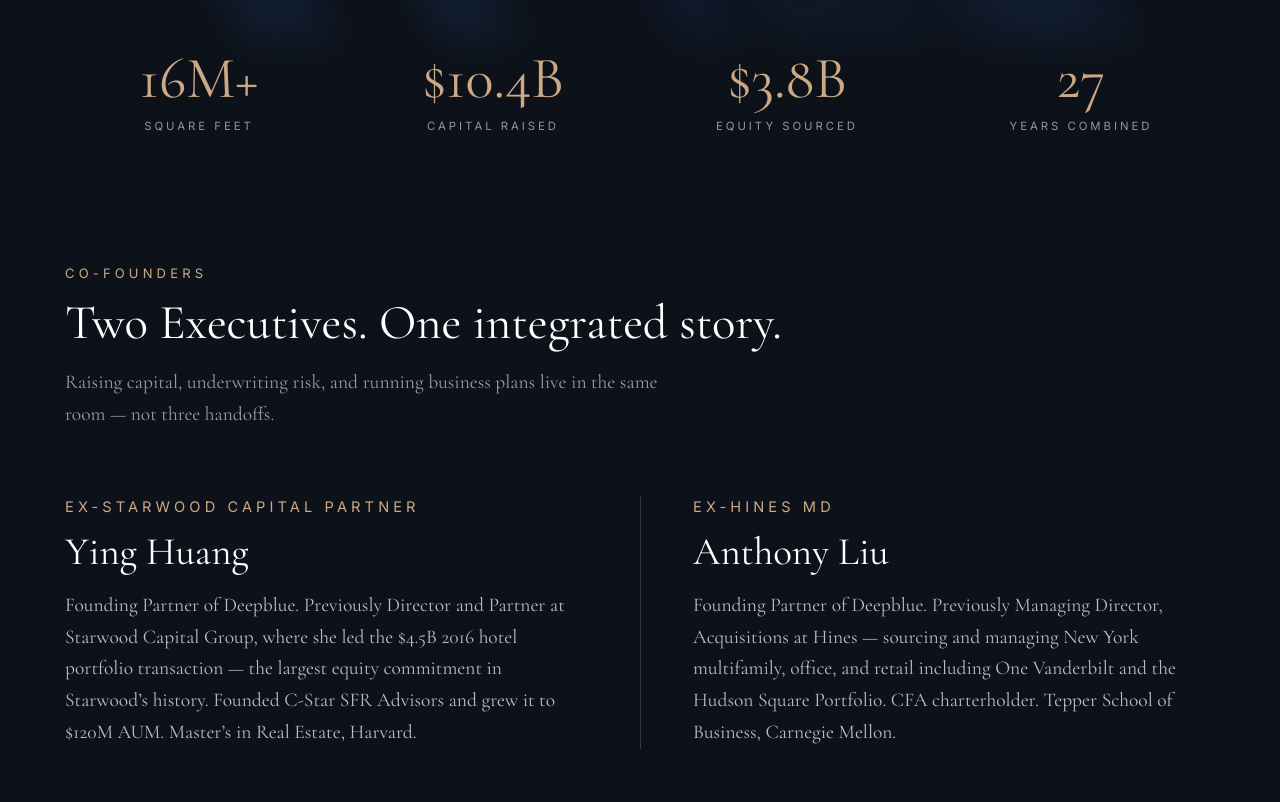
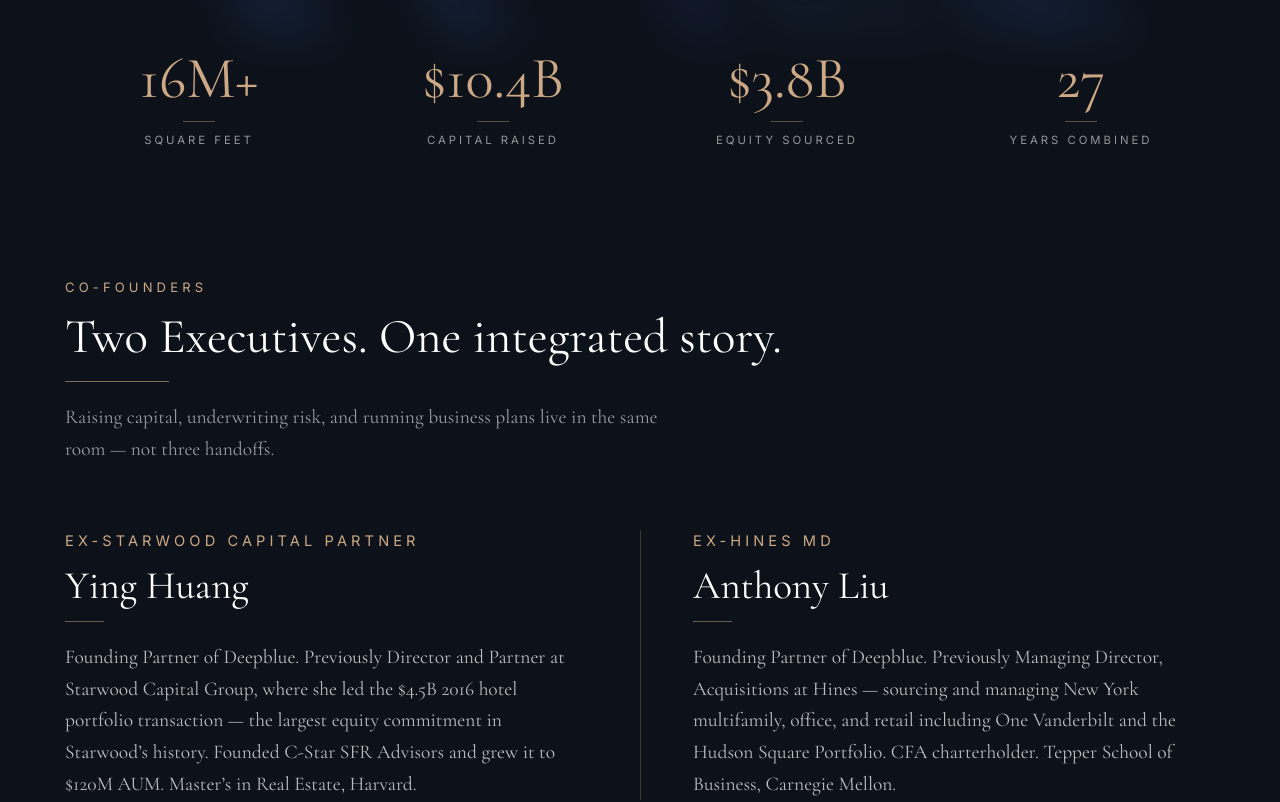
Before and after one commit to erkyky/db-landing, a Next.js app: page /about in a window 1280 px wide. Shown: the part 760-1562 px from the top of the page. Built offline with nearby package versions, Linux system fonts and the light colour scheme.

Commit message:
Update Smooth

```diff
--- a/src/app/about/page.tsx
+++ b/src/app/about/page.tsx
@@ -21,6 +21,14 @@
     y: 0,
     opacity: 1,
     transition: { duration: 0.6, ease: "easeOut" as const },
+  },
+};
+
+const accentRule = {
+  hidden: { scaleX: 0 },
+  visible: {
+    scaleX: 1,
+    transition: { duration: 0.9, ease: "easeOut" as const },
   },
 };
 
@@ -83,14 +91,20 @@
             variants={itemVariants}
           >
             {heroStats.map((stat, i) => (
-              <div key={stat.label} className="text-center">
+              <motion.div
+                key={stat.label}
+                className="group text-center"
+                whileHover={{ y: -4 }}
+                transition={{ duration: 0.3 }}
+              >
                 <p className="font-serif text-5xl text-[#cca885] md:text-6xl lg:text-7xl">
                   <CountUp value={stat.value} delay={1.6 + i * 0.12} />
                 </p>
+                <div className="mx-auto mt-4 h-px w-10 bg-[#cca885]/40 transition-all duration-300 group-hover:w-20 group-hover:bg-[#cca885]" />
                 <p className="mt-3 font-sans text-xs uppercase tracking-[0.26em] text-white/55 md:text-sm">
                   {stat.label}
                 </p>
-              </div>
+              </motion.div>
             ))}
           </motion.div>
         </motion.section>
@@ -115,6 +129,10 @@
           >
             Two Executives. One integrated story.
           </motion.h2>
+          <motion.div
+            className="mt-6 h-px w-24 origin-left bg-[#cca885]/60 md:w-32"
+            variants={accentRule}
+          />
           <motion.p
             className="mt-6 max-w-3xl font-serif text-xl leading-relaxed text-white/58 md:text-2xl"
             variants={itemVariants}
@@ -127,13 +145,19 @@
             className="mt-20 grid gap-16 md:grid-cols-2 md:gap-0"
             variants={itemVariants}
           >
-            <div className="md:pr-16">
+            <motion.div
+              className="group md:pr-16"
+              variants={itemVariants}
+              whileHover={{ y: -4 }}
+              transition={{ duration: 0.3 }}
+            >
               <p className="font-sans text-base uppercase tracking-[0.28em] text-[#cca885] md:text-lg">
                 Ex-Starwood Capital Partner
               </p>
               <h3 className="mt-4 font-serif text-4xl text-white md:text-5xl">
                 Ying Huang
               </h3>
+              <div className="mt-5 h-px w-12 bg-[#cca885]/50 transition-all duration-500 ease-out group-hover:w-24 group-hover:bg-[#cca885]" />
               <p className="mt-6 font-serif text-xl leading-relaxed text-white/72 md:text-2xl">
                 Founding Partner of Deepblue. Previously Director and Partner at
                 Starwood Capital Group, where she led the $4.5B 2016 hotel
@@ -141,14 +165,20 @@
                 Starwood&rsquo;s history. Founded C-Star SFR Advisors and grew
                 it to $120M AUM. Master&rsquo;s in Real Estate, Harvard.
               </p>
-            </div>
-            <div className="md:border-l md:border-[#cca885]/25 md:pl-16">
+            </motion.div>
+            <motion.div
+              className="group md:border-l md:border-[#cca885]/25 md:pl-16"
+              variants={itemVariants}
+              whileHover={{ y: -4 }}
+              transition={{ duration: 0.3 }}
+            >
               <p className="font-sans text-base uppercase tracking-[0.28em] text-[#cca885] md:text-lg">
                 Ex-Hines MD
               </p>
               <h3 className="mt-4 font-serif text-4xl text-white md:text-5xl">
                 Anthony Liu
               </h3>
+              <div className="mt-5 h-px w-12 bg-[#cca885]/50 transition-all duration-500 ease-out group-hover:w-24 group-hover:bg-[#cca885]" />
               <p className="mt-6 font-serif text-xl leading-relaxed text-white/72 md:text-2xl">
                 Founding Partner of Deepblue. Previously Managing Director,
                 Acquisitions at Hines &mdash; sourcing and managing New York
@@ -156,7 +186,7 @@
                 Hudson Square Portfolio. CFA charterholder. Tepper School of
                 Business, Carnegie Mellon.
               </p>
-            </div>
+            </motion.div>
           </motion.div>
         </motion.section>
 
@@ -180,6 +210,10 @@
           >
             Hands-on across the asset classes that shape the strategy.
           </motion.h2>
+          <motion.div
+            className="mt-6 h-px w-24 origin-left bg-[#cca885]/60 md:w-32"
+            variants={accentRule}
+          />
           <motion.p
             className="mt-6 max-w-3xl font-serif text-xl leading-relaxed text-white/58 md:text-2xl"
             variants={itemVariants}
--- a/src/app/sustainability/page.tsx
+++ b/src/app/sustainability/page.tsx
@@ -4,6 +4,7 @@
 import { Leaf, TreePine, Droplets, Sun, HeartHandshake, ShieldCheck } from "lucide-react";
 import type { LucideIcon } from "lucide-react";
 import { BeamsBackground } from "@/components/ui/layout/beams-background";
+import { CountUp } from "@/components/ui/animation/count-up";
 import NavMenu from "@/components/ui/layout/nav-menu";
 import TopLeftLogo from "@/components/ui/layout/top-left-logo";
 
@@ -29,6 +30,14 @@
   visible: {
     clipPath: "polygon(0 0, 100% 0, 100% 100%, 0 100%)",
     transition: { duration: 1.2, ease: "circOut" as const },
+  },
+};
+
+const accentRule = {
+  hidden: { scaleX: 0 },
+  visible: {
+    scaleX: 1,
+    transition: { duration: 0.9, ease: "easeOut" as const },
   },
 };
 
@@ -159,6 +168,10 @@
           >
             Three pillars of sustainable investment.
           </motion.h2>
+          <motion.div
+            className="mt-6 h-px w-24 origin-left bg-[#cca885]/60 md:w-32"
+            variants={accentRule}
+          />
 
           <div className="mt-14 grid gap-16 md:grid-cols-3 md:gap-0">
             {pillars.map((item, i) => (
@@ -202,18 +215,24 @@
           >
             Measurable targets, not just intentions.
           </motion.h2>
+          <motion.div
+            className="mt-6 h-px w-24 origin-left bg-[#cca885]/60 md:w-32"
+            variants={accentRule}
+          />
 
           <div className="mt-14 space-y-14 md:space-y-16">
-            {commitments.map((item) => (
+            {commitments.map((item, i) => (
               <motion.div
                 key={item.label}
-                className="group"
+                className="group border-l-2 border-[#cca885]/30 pl-6 transition-colors hover:border-[#cca885]"
                 variants={itemVariants}
+                whileHover={{ x: 4 }}
+                transition={{ duration: 0.3 }}
               >
                 <item.icon className="h-6 w-6 text-[#cca885]/75 transition-colors duration-300 group-hover:text-[#cca885]" />
                 <div className="mt-4 flex flex-wrap items-baseline gap-x-8 gap-y-2">
                   <p className="font-serif text-5xl text-[#cca885] md:text-6xl lg:text-7xl">
-                    {item.stat}
+                    <CountUp value={item.stat} delay={0.2 + i * 0.15} />
                   </p>
                   <p className="font-serif text-xl text-white md:text-2xl">
                     {item.label}
@@ -252,6 +271,10 @@
           >
             Standards we align with.
           </motion.h2>
+          <motion.div
+            className="mt-6 h-px w-24 origin-left bg-[#cca885]/60 md:w-32"
+            variants={accentRule}
+          />
 
           <div className="mt-14 grid gap-12 lg:grid-cols-[1.1fr_1fr] lg:gap-20">
             <motion.div
--- /dev/null
+++ b/src/components/ui/smooth-scroll-hero.tsx
@@ -0,0 +1,54 @@
+"use client";
+import * as React from "react";
+import { motion } from "framer-motion";
+
+interface SmoothScrollHeroProps {
+    desktopImage?: string;
+    mobileImage?: string;
+    duration?: number;
+    delay?: number;
+    children?: React.ReactNode;
+}
+
+const SmoothScrollHero: React.FC<SmoothScrollHeroProps> = ({
+    desktopImage = "/hero_image.jpg",
+    mobileImage = "/hero_image.jpg",
+    duration = 2.2,
+    delay = 0.2,
+    children,
+}) => {
+    return (
+        <div className="relative h-screen w-full bg-[#0d121a]">
+            <motion.div
+                className="absolute inset-0"
+                initial={{ clipPath: "inset(100% 0% 0% 0%)" }}
+                animate={{ clipPath: "inset(0% 0% 0% 0%)" }}
+                transition={{ duration, delay, ease: [0.22, 1, 0.36, 1] }}
+                style={{ willChange: "clip-path" }}
+            >
+                <div
+                    className="absolute inset-0 bg-cover bg-center bg-no-repeat md:hidden"
+                    style={{ backgroundImage: `url(${mobileImage})` }}
+                />
+                <div
+                    className="absolute inset-0 hidden bg-cover bg-center bg-no-repeat md:block"
+                    style={{ backgroundImage: `url(${desktopImage})` }}
+                />
+                <div className="absolute inset-0 bg-gradient-to-b from-[#0d121a]/65 via-[#0d121a]/35 to-[#0d121a]/80" />
+            </motion.div>
+
+            {children && (
+                <motion.div
+                    className="absolute inset-0 flex items-center justify-center px-6 md:px-12 lg:px-20"
+                    initial={{ opacity: 0, y: 24 }}
+                    animate={{ opacity: 1, y: 0 }}
+                    transition={{ duration: 0.9, delay: delay + duration * 0.25, ease: [0.22, 1, 0.36, 1] }}
+                >
+                    {children}
+                </motion.div>
+            )}
+        </div>
+    );
+};
+
+export default SmoothScrollHero;
```
